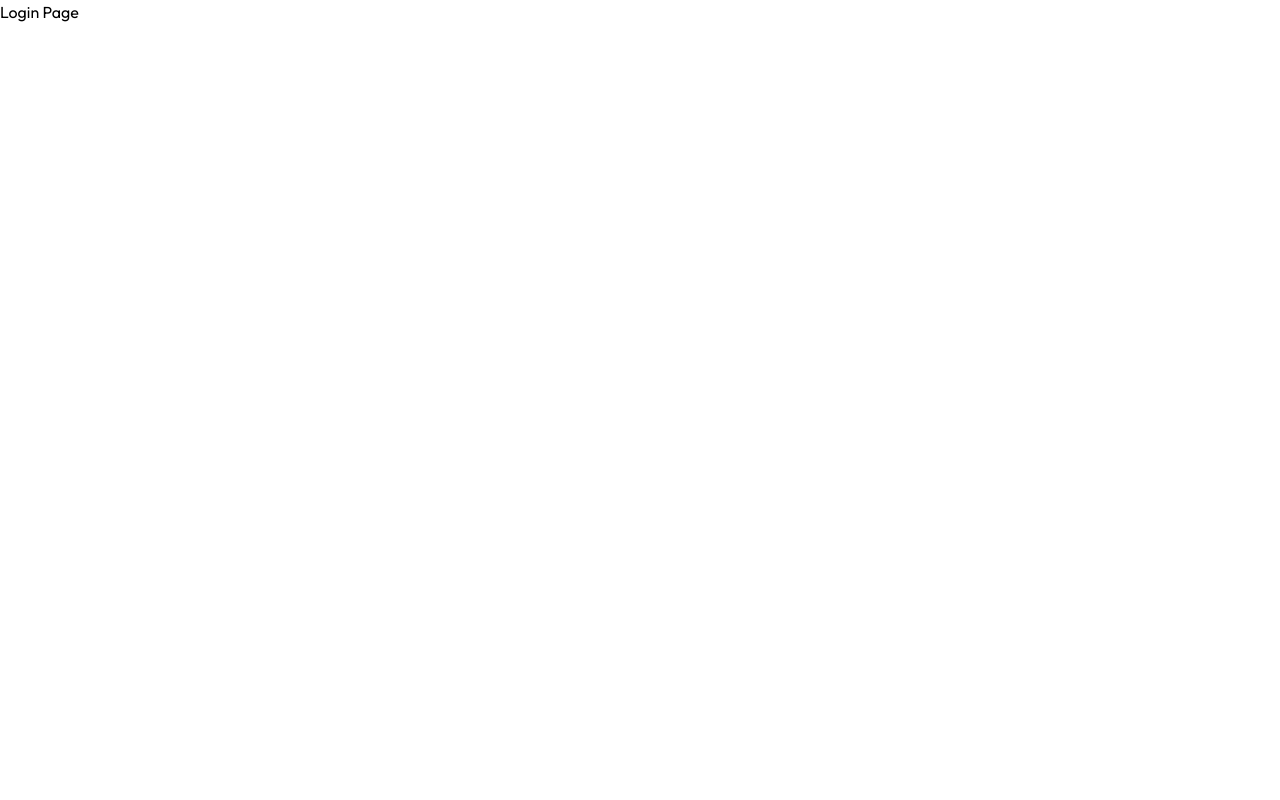
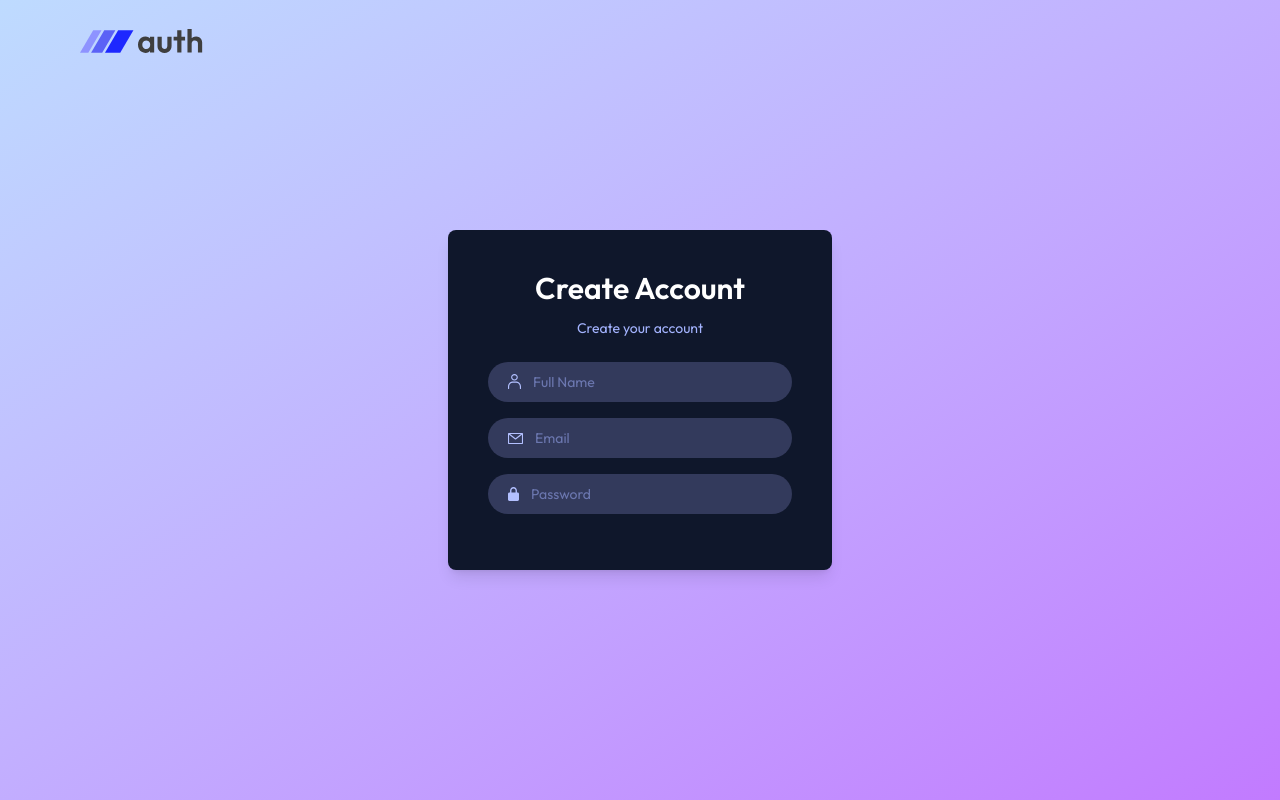
Before and after one commit to fetrafaneva/mern-authentify, a React (Vite) app in the folder client/: page /login in a window 1280 px wide. Built offline with nearby package versions, Linux system fonts and the light colour scheme.

Commit message:
feat: add login form

```diff
--- a/client/src/components/Navbar.jsx
+++ b/client/src/components/Navbar.jsx
@@ -1,11 +1,17 @@
 import React from "react";
 import { assets } from "../assets/assets";
+import { useNavigate } from "react-router-dom";
 
 const Navbar = () => {
+  const navigate = useNavigate();
+
   return (
     <div className=" w-full flex justify-between items-center p-4 sm:p-6 sm:px-24 absolute top-0">
       <img src={assets.logo} alt="Logo" className="w-28 sm:w-32 h-auto" />
-      <button className="flex items-center gap-2 border border-gray-500 rounded-full px-6 py-2 text-gray-800 hover:bg-gray-100 transition-all">
+      <button
+        onClick={() => navigate("/login")}
+        className="flex items-center gap-2 border border-gray-500 rounded-full px-6 py-2 text-gray-800 hover:bg-gray-100 transition-all"
+      >
         Login <img src={assets.arrow_icon} alt="" />
       </button>
     </div>
--- a/client/src/pages/Home.jsx
+++ b/client/src/pages/Home.jsx
@@ -4,7 +4,7 @@ import Header from "../components/Header";
 
 const Home = () => {
   return (
-    <div>
+    <div className=" flex flex-col items-center justify-center min-h-screen bg-[url('/bg_img.png')] bg-cover bg-center">
       <Navbar />
       <Header />
     </div>
--- a/client/src/pages/Login.jsx
+++ b/client/src/pages/Login.jsx
@@ -1,9 +1,58 @@
-import React from "react";
+import React, { useState } from "react";
+import { assets } from "../assets/assets";
 
 const Login = () => {
+  const [state, setState] = useState("Sign Up");
+
   return (
-    <div>
-      <h1>Login Page</h1>
+    <div className=" flex flex-col items-center justify-center min-h-screen px-6 sm:px-0 bg-gradient-to-br from-blue-200 to-purple-400">
+      <img
+        src={assets.logo}
+        alt=""
+        className=" absolute left-5 sm:left-20 top-5 w-28 sm:w-32 cursor-pointer"
+      />
+      <div className=" bg-slate-900 p-10 rounded-lg shadow-lg w-full sm:w-96 text-indigo-300 text-sm">
+        <h2 className=" text-3xl font-semibold text-white text-center mb-3">
+          {state === "Sign Up" ? "Create Account" : "Login"}
+        </h2>
+        <p className=" text-center text-sm mb-6">
+          {state === "Sign Up"
+            ? "Create your account"
+            : "Login to your account!"}
+        </p>
+
+        <form action="">
+          <div className=" mb-4 flex items-center gap-3 w-full px-5 py-2.5 rounded-full bg-[#333A5C]">
+            <img src={assets.person_icon} alt="" />
+            <input
+              className=" bg-transparent outline-none"
+              type="text"
+              placeholder="Full Name"
+              required
+            />
+          </div>
+
+          <div className=" mb-4 flex items-center gap-3 w-full px-5 py-2.5 rounded-full bg-[#333A5C]">
+            <img src={assets.mail_icon} alt="" />
+            <input
+              className=" bg-transparent outline-none"
+              type="email"
+              placeholder="Email"
+              required
+            />
+          </div>
+
+          <div className=" mb-4 flex items-center gap-3 w-full px-5 py-2.5 rounded-full bg-[#333A5C]">
+            <img src={assets.lock_icon} alt="" />
+            <input
+              className=" bg-transparent outline-none"
+              type="password"
+              placeholder="Password"
+              required
+            />
+          </div>
+        </form>
+      </div>
     </div>
   );
 };
```
